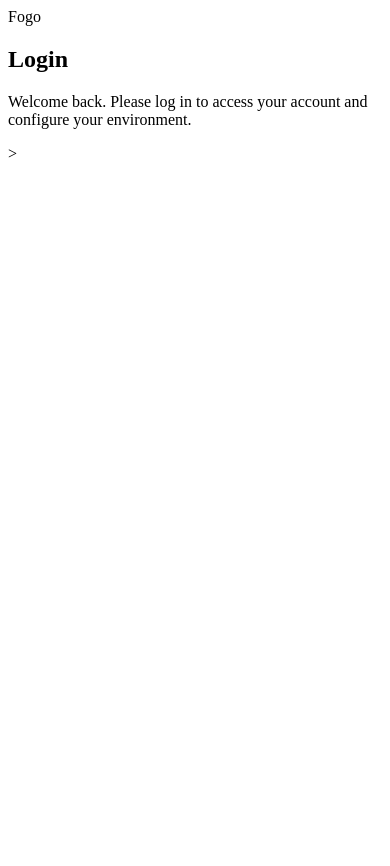
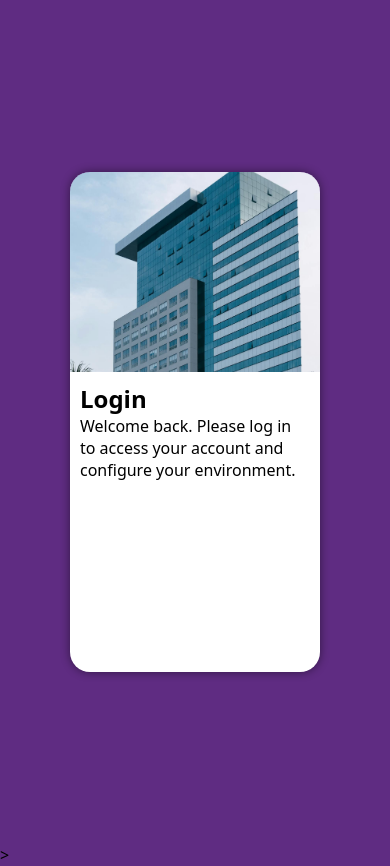
Before and after one commit to JeanCelin/login-page, a plain HTML site: page index.html in a window 390 px wide. Before the commit the page ends 844 px from the top, so only its background shows below. Drawn offline with Linux system fonts and the light colour scheme.

Commit message:
version mobile

```diff
--- a/index.html
+++ b/index.html
@@ -10,7 +10,7 @@
   <main>
     <section id="login">
       <div id="image">
-        Fogo
+
       </div>
       <div id="form">
         <h1>Login</h1>
--- a/styles/style.css
+++ b/styles/style.css
@@ -1,8 +1,56 @@
 @charset "UTF-8";
 
-:root{
+:root {
   --color0: #000000; /*black*/
   --color1: #49a09d; /*green*/
   --color2: #5f2c82; /*purle*/
   --color3: #ffffff; /*white*/
 }
+
+* {
+  font-family: system-ui, -apple-system, BlinkMacSystemFont, "Segoe UI", Roboto,
+    Oxygen, Ubuntu, Cantarell, "Open Sans", "Helvetica Neue", sans-serif;
+
+  padding: 0;
+  margin: 0;
+  box-sizing: border-box;
+}
+
+body,
+html {
+  background-color: var(--color2);
+  height: 100vh;
+  width: 100vw;
+}
+main {
+  position: relative;
+  height: 100vh;
+  width: 100vw;
+}
+section#login {
+  position: absolute;
+  top: 50%;
+  left: 50%;
+  transform: translate(-50%, -50%);
+  overflow: hidden;
+
+  background-color: var(--color3);
+  width: 250px;
+  height: 500px;
+  border-radius: 20px;
+  box-shadow: 0px 0px 10px rgba(0, 0, 0, 0.478);
+}
+section#login > div#image {
+  display: block;
+  background: var(--color2) url(../image/building.jpg);
+  background-size: cover;
+  background-repeat: no-repeat;
+  background-position: center;
+  height: 200px;
+}
+
+section#login > div#form {
+  display: block;
+  padding: 10px;
+
+}
```
